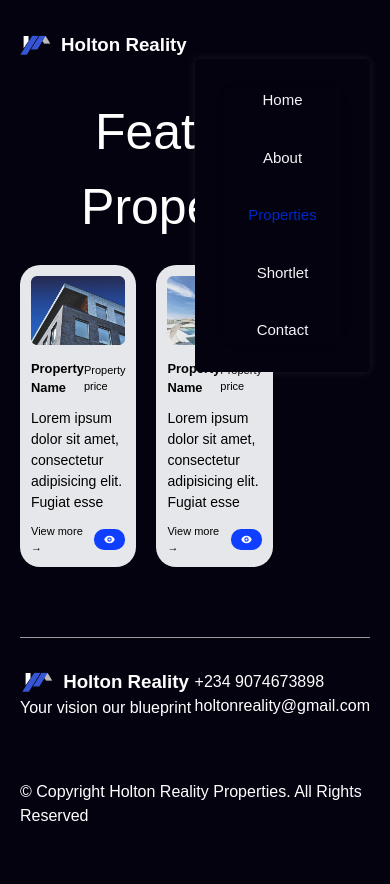
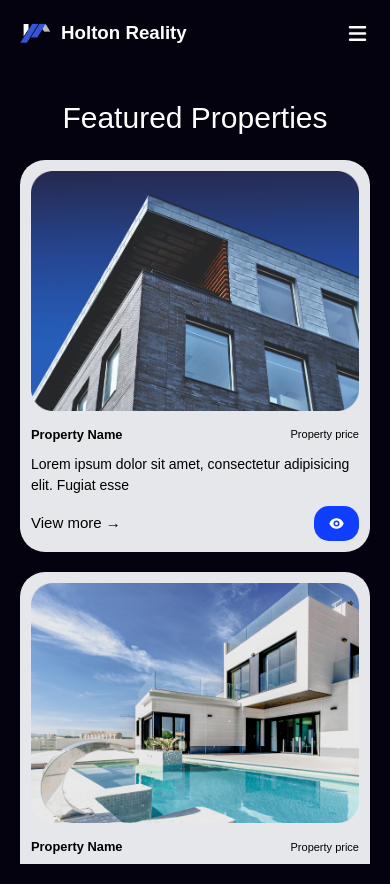
Before and after one commit to CHIDI00/real-estate-website, a React (Vite) app: page /properties in a window 390 px wide. Built offline with nearby package versions, Linux system fonts and the light colour scheme; a web font is replaced by a local one.

Commit message:
responsiveness update

```diff
--- a/src/features/about us/AboutUIs.jsx
+++ b/src/features/about us/AboutUIs.jsx
@@ -1,4 +1,5 @@
 import styled from "styled-components";
+import { device } from "../../ui/devices";
 
 export const AboutStyle = styled.div`
 	display: flex;
@@ -9,6 +10,10 @@ export const AboutStyle = styled.div`
 	height: 100%;
 	padding-top: 70px;
 	background-color: transparent;
+
+	@media screen and (${device.mobileL}) {
+		height: 90;
+	}
 `;
 
 export const Heading = styled.h2`
@@ -22,6 +27,13 @@ export const Heading = styled.h2`
 	span {
 		color: var(--color-primary-300);
 	}
+
+	@media screen and (${device.tablet}) {
+		font-size: 4rem;
+	}
+	@media screen and (${device.mobileL}) {
+		font-size: 3rem;
+	}
 `;
 
 export const ReasonToChooseContainer = styled.div`
@@ -30,6 +42,11 @@ export const ReasonToChooseContainer = styled.div`
 	justify-content: space-between;
 	align-items: center;
 	margin: 4rem 0;
+
+	@media screen and (${device.tablet}) {
+		flex-direction: column;
+		gap: 2rem;
+	}
 `;
 
 export const ImageContainer = styled.div`
@@ -43,6 +60,14 @@ export const ImageContainer = styled.div`
 	clip-path: polygon(0 100%, 100% 100%, 100% 100%, 0% 100%);
 	opacity: 0;
 	transform: translateY(100px);
+
+	@media screen and (${device.tablet}) {
+		width: 100%;
+	}
+
+	@media screen and (${device.mobileL}) {
+		height: 30rem;
+	}
 `;
 
 export const ContentContainer = styled.div`
@@ -52,6 +77,15 @@ export const ContentContainer = styled.div`
 	align-items: flex-start;
 	width: 50%;
 	gap: 2rem;
+
+	@media screen and (${device.tablet}) {
+		display: grid;
+		grid-template-columns: 1fr 1fr;
+		width: 100%;
+	}
+	@media screen and (${device.mobileL}) {
+		grid-template-columns: 1fr;
+	}
 `;
 
 export const InnerContentContainer = styled.div`
@@ -73,6 +107,25 @@ export const TextContent = styled.div`
 		font-size: 2.5rem;
 		color: var(--color-grey-400);
 	}
+
+	@media screen and (${device.tablet}) {
+		p {
+			font-size: 2.5rem;
+		}
+
+		p:nth-child(2) {
+			font-size: 2rem;
+		}
+	}
+	@media screen and (${device.mobileL}) {
+		p {
+			font-size: 2rem;
+		}
+
+		p:nth-child(2) {
+			font-size: 1.5rem;
+		}
+	}
 `;
 
 export const TimelineContainer = styled.div`
@@ -91,11 +144,22 @@ export const TimelineContainer = styled.div`
 		margin-left: -3px;
 		z-index: -1;
 	}
+
+	@media screen and (${device.mobileL}) {
+		margin: 40px auto;
+		&::after {
+			content: "";
+
+			top: 0;
+			left: 5%;
+			z-index: -1;
+		}
+	}
 `;
 
 export const Step = styled.div`
 	position: relative;
-	padding: 10px 50px;
+	padding: 10px 50px 10px 50px;
 	width: 50%;
 
 	opacity: 0;
@@ -106,6 +170,15 @@ export const Step = styled.div`
 	}
 	&.right-container {
 		left: 50%;
+	}
+
+	@media screen and (${device.mobileL}) {
+		width: 100%;
+		padding: 10px 0 10px 50px;
+
+		&.right-container {
+			left: 0;
+		}
 	}
 `;
 
@@ -127,6 +200,15 @@ export const Circle = styled.div`
 
 	&.right-container {
 		left: -20px;
+	}
+
+	@media screen and (${device.mobileL}) {
+		&.right-container {
+			left: 0px;
+		}
+		&.left-container {
+			left: 0px;
+		}
 	}
 `;
 
@@ -156,6 +238,26 @@ export const Content = styled.div`
 		font-size: 1.5rem;
 		line-height: 1.5;
 	}
+
+	@media screen and (${device.mobileL}) {
+		margin-left: 15px;
+
+		&.right-container {
+			text-align: left;
+		}
+
+		&.left-container {
+			text-align: left;
+		}
+
+		h2 {
+			font-size: 2rem;
+		}
+
+		p {
+			font-size: 1.3rem;
+		}
+	}
 `;
 
 export const Spans = styled.span`
@@ -181,4 +283,15 @@ export const Spans = styled.span`
 		border-right: 15px solid var(--color-primary-300);
 		left: -15px;
 	}
+
+	@media screen and (${device.mobileL}) {
+		&.left-container-arrow {
+			left: -15px;
+			border-left: none;
+			border-right: 15px solid var(--color-primary-300);
+		}
+		&.right-container-arrow {
+			left: -15px;
+		}
+	}
 `;
--- a/src/features/home/HomeContent.jsx
+++ b/src/features/home/HomeContent.jsx
@@ -20,10 +20,16 @@ const HomeStyle = styled.div`
 	background-color: transparent;
 
 	@media screen and (${device.tablet}) {
+		justify-content: flex-start;
+		align-items: center;
 		height: 100vh;
+		padding-top: 20px;
+		gap: 0;
 	}
 	@media screen and (${device.mobileL}) {
 		height: 100vh;
+		padding-top: 60px;
+		gap: 2rem;
 	}
 `;
 
@@ -72,15 +78,19 @@ const UpperleftContent = styled.div`
 		-webkit-text-fill-color: transparent;
 	}
 
+	@media screen and (${device.tablet}) {
+		flex-direction: column;
+		height: auto;
+		width: 60%;
+
+		h1 {
+			font-size: 4.5rem;
+		}
+	}
 	@media screen and (${device.mobileL}) {
 		flex-direction: column;
 		height: auto;
 		width: 100%;
-
-		h1 {
-			font-size: 4.5rem;
-			line-height: 1;
-		}
 	}
 `;
 
@@ -96,12 +106,12 @@ const UpperRightContent = styled.div`
 		font-size: 1.5rem;
 	}
 
+	@media screen and (${device.tablet}) {
+		width: 45%;
+	}
+
 	@media screen and (${device.mobileL}) {
 		width: 100%;
-
-		p {
-			font-size: 1.7rem;
-		}
 	}
 `;
 
@@ -127,6 +137,13 @@ const ImageContainer = styled.div`
 
 	opacity: 0;
 	transform: translateY(200px);
+
+	@media screen and (${device.tablet}) {
+		height: 50%;
+	}
+	@media screen and (${device.mobileL}) {
+		height: 40%;
+	}
 `;
 
 const ImageContainerContent = styled.div`
@@ -138,7 +155,7 @@ const ImageContainerContent = styled.div`
 	justify-content: center;
 	align-items: center;
 	background-color: var(--color-grey-50);
-	padding: 1.5rem 2rem;
+	padding: 1.2rem 2rem;
 	border-radius: 20px;
 	width: 70%;
 	z-index: 11;
@@ -146,6 +163,17 @@ const ImageContainerContent = styled.div`
 	p {
 		font-size: 2rem;
 		color: var(--color-grey-900);
+		text-align: center;
+	}
+
+	@media screen and (${device.mobileL}) {
+		bottom: -20px;
+		left: 15%;
+		background-color: var(--color-brand-90);
+		p {
+			font-size: 1.5rem;
+			color: var(--color-grey-50);
+		}
 	}
 `;
 
@@ -187,8 +215,12 @@ const HomeContent = () => {
 						urban living at its finest.
 					</p>
 					<ButtonContainer>
-						<Button>Explore More</Button>
-						<Button variation="transparent">Watch Demo</Button>
+						<Button size="medium" variation="primary">
+							Explore More
+						</Button>
+						<Button size="medium" variation="transparent">
+							Watch Demo
+						</Button>
 					</ButtonContainer>
 				</UpperRightContent>
 			</UpperContent>
--- a/src/features/property/PropertiesContent.jsx
+++ b/src/features/property/PropertiesContent.jsx
@@ -5,6 +5,7 @@ import { useGSAP } from "@gsap/react";
 import { gsap } from "gsap";
 
 import styled from "styled-components";
+import { device } from "../../ui/devices";
 
 const PropertyStyle = styled.div`
 	display: flex;
@@ -22,6 +23,13 @@ const PropertyStyleTitle = styled.div`
 	font-size: 5rem;
 	text-align: center;
 	color: var(--color-grey-0);
+
+	@media screen and (${device.tablet}) {
+		font-size: 4rem;
+	}
+	@media screen and (${device.mobileL}) {
+		font-size: 3rem;
+	}
 `;
 
 const PropertyCardContainer = styled.div`
@@ -29,6 +37,15 @@ const PropertyCardContainer = styled.div`
 	grid-template-columns: 1fr 1fr 1fr 1fr;
 	width: 100%;
 	gap: 2rem;
+
+	@media screen and (${device.tablet}) {
+		grid-template-columns: 1fr 1fr 1fr;
+	}
+
+	@media screen and (${device.mobileL}) {
+		grid-template-columns: 1fr;
+		align-items: center;
+	}
 `;
 
 const PropertyCard = styled.div`
@@ -39,7 +56,7 @@ const PropertyCard = styled.div`
 	gap: 0.7rem;
 	background-color: var(--color-grey-200);
 	color: #000;
-	border-radius: 2rem;
+	border-radius: 2.5rem;
 	padding: 1.1rem;
 
 	opacity: 0;
@@ -105,6 +122,18 @@ const CardButton = styled.div`
 	a {
 		cursor: pointer;
 	}
+
+	@media screen and (${device.mobileL}) {
+		button {
+			padding: 1rem 1.5rem;
+			border-radius: 1.5rem;
+			font-size: 1.5rem;
+		}
+
+		a {
+			font-size: 1.5rem;
+		}
+	}
 `;
 
 gsap.registerPlugin(useGSAP);
@@ -128,6 +157,54 @@ const PropertiesContent = () => {
 			name: "Property Name",
 			price: "Property price",
 			propertyImage: "/property-1.png",
+			description:
+				"Lorem ipsum dolor sit amet, consectetur adipisicing elit. Fugiat esse ",
+		},
+		{
+			id: 2,
+			name: "Property Name",
+			price: "Property price",
+			propertyImage: "/property-2.png",
+			description:
+				"Lorem ipsum dolor sit amet, consectetur adipisicing elit. Fugiat esse ",
+		},
+		{
+			id: 2,
+			name: "Property Name",
+			price: "Property price",
+			propertyImage: "/property-2.png",
+			description:
+				"Lorem ipsum dolor sit amet, consectetur adipisicing elit. Fugiat esse ",
+		},
+		{
+			id: 2,
+			name: "Property Name",
+			price: "Property price",
+			propertyImage: "/property-2.png",
+			description:
+				"Lorem ipsum dolor sit amet, consectetur adipisicing elit. Fugiat esse ",
+		},
+		{
+			id: 2,
+			name: "Property Name",
+			price: "Property price",
+			propertyImage: "/property-2.png",
+			description:
+				"Lorem ipsum dolor sit amet, consectetur adipisicing elit. Fugiat esse ",
+		},
+		{
+			id: 2,
+			name: "Property Name",
+			price: "Property price",
+			propertyImage: "/property-2.png",
+			description:
+				"Lorem ipsum dolor sit amet, consectetur adipisicing elit. Fugiat esse ",
+		},
+		{
+			id: 2,
+			name: "Property Name",
+			price: "Property price",
+			propertyImage: "/property-2.png",
 			description:
 				"Lorem ipsum dolor sit amet, consectetur adipisicing elit. Fugiat esse ",
 		},
--- a/src/features/property/PropertyDetail.jsx
+++ b/src/features/property/PropertyDetail.jsx
@@ -7,6 +7,7 @@ import {
 	HiDocumentText,
 	HiLocationMarker,
 } from "react-icons/hi";
+import { device } from "../../ui/devices";
 
 const PropertyDetailStyle = styled.div`
 	display: flex;
@@ -18,6 +19,7 @@ const PropertyDetailStyle = styled.div`
 	padding-top: 75px;
 	gap: 3rem;
 	background-color: transparent;
+	border: 1px solid red;
 `;
 
 const PropertyImage = styled.div`
@@ -29,6 +31,14 @@ const PropertyImage = styled.div`
 	width: 85%;
 	height: 50rem;
 	border-radius: 8px;
+
+	@media screen and (${device.tablet}) {
+		width: 100%;
+	}
+
+	@media screen and (${device.mobileL}) {
+		flex-direction: column;
+	}
 `;
 
 const PropertyDetailContainer = styled.div`
@@ -37,6 +47,10 @@ const PropertyDetailContainer = styled.div`
 	align-items: flex-start;
 	gap: 10rem;
 	width: 70%;
+
+	@media screen and (${device.tablet}) {
+		width: 100%;
+	}
 `;
 
 const PropertyContentLeft = styled.div`
--- a/src/ui/AppLayout.jsx
+++ b/src/ui/AppLayout.jsx
@@ -33,15 +33,18 @@ const Container = styled.div`
 const NavContainer = styled.div`
 	position: fixed;
 	display: flex;
-	justify-content: center;
-	align-items: center;
+	justify-content: flex-start;
+	align-items: flex-start;
 	width: 120rem;
-	height: 5rem;
+	height: 7rem;
 	z-index: 11;
 
 	@media screen and (${device.tablet}) {
+		top: -1px;
 		padding: 2rem;
 		width: 100%;
+		background-color: var(--color-brand-90);
+		margin-top: 0;
 	}
 
 	@media screen and (${device.mobileL}) {
--- a/src/ui/Button.jsx
+++ b/src/ui/Button.jsx
@@ -11,7 +11,7 @@ const sizes = {
 	`,
 	medium: css`
 		font-size: 1.2rem;
-		padding: 1.1rem 1.6rem;
+		padding: 1.1rem 1.9rem;
 		font-weight: 500;
 	`,
 	large: css`
--- a/src/ui/ImageSlider.jsx
+++ b/src/ui/ImageSlider.jsx
@@ -4,13 +4,13 @@ import { useGSAP } from "@gsap/react";
 import { gsap } from "gsap";
 
 import styled, { css } from "styled-components";
+import { device } from "./devices";
 
 gsap.registerPlugin(useGSAP);
 
 const ImageContainer = styled.div`
 	width: 80%;
 	height: 100%;
-	/* border-radius: 8px; */
 	opacity: 0;
 	transform: translateX(-100);
 
@@ -19,6 +19,11 @@ const ImageContainer = styled.div`
 		width: 100%;
 		height: 100%;
 		/* border-radius: 8px; */
+	}
+
+	@media screen and (${device.tablet}) {
+		width: 100%;
+		border: 1px solid red;
 	}
 `;
 
@@ -80,6 +85,11 @@ const ImagePreview = styled.div`
 						border: none;
 				  `}
 	}
+
+	@media screen and (${device.tablet}) {
+		flex-direction: row;
+		width: 100%;
+	}
 `;
 const ImageSlider = ({ imageUrls }) => {
 	const [currentIndex, setCurrentIndex] = useState(0);
--- a/src/ui/Navbar.jsx
+++ b/src/ui/Navbar.jsx
@@ -1,10 +1,11 @@
-import React from "react";
-import { HiArrowRight } from "react-icons/hi";
+import React, { useState } from "react";
+import { HiArrowRight, HiMenu } from "react-icons/hi";
+import { NavLink } from "react-router-dom";
+import { HiXMark } from "react-icons/hi2";
 import { device } from "../ui/devices";
 
 import styled from "styled-components";
 import Logo from "./Logo";
-import { NavLink } from "react-router-dom";
 
 const NavBarStyle = styled.div`
 	position: relative;
@@ -18,7 +19,7 @@ const MobileNav = styled.div`
 	position: absolute;
 	flex-direction: column;
 	background-color: var(--color-brand-90);
-	box-shadow: 0 0 10px 0 rgba(255, 255, 255, 0.1);
+	box-shadow: -10px 0px 10px rgba(17, 16, 16, 0.5);
 	border-radius: 5px;
 	padding: 2rem;
 	top: 100%;
@@ -34,18 +35,13 @@ const NavStyle = styled.nav`
 	backdrop-filter: blur(10px);
 	background-color: #ffffff1a;
 
-	@media screen and (${device.mobileL}) {
+	@media screen and (${device.tablet}) {
 		display: none;
 	}
 `;
 
 const MobileNavStyle = styled.nav`
-	display: flex;
-	justify-content: center;
-	align-items: center;
-	border-radius: 30px;
 	backdrop-filter: blur(10px);
-	/* background-color: #ffffff1a; */
 `;
 
 const UlStyle = styled.ul`
@@ -106,7 +102,7 @@ const StyledNavLink = styled(NavLink)`
 	}
 `;
 
-const ContactButon = styled.div`
+const ContactButton = styled.div`
 	display: flex;
 	justify-content: center;
 	align-items: center;
@@ -115,12 +111,37 @@ const ContactButon = styled.div`
 	border-radius: 50px;
 	gap: 0.7rem;
 
-	@media screen and (${device.mobileL}) {
+	@media screen and (${device.tablet}) {
 		display: none;
+	}
+`;
+const MobileContactButton = styled.div`
+	display: flex;
+	justify-content: center;
+	align-items: center;
+	padding: 0.6rem 1.5rem;
+	background-color: var(--color-primary-400);
+	border-radius: 50px;
+	gap: 0.7rem;
+`;
+
+const MenuIcon = styled.div`
+	display: none;
+	font-size: 2.5rem;
+	cursor: pointer;
+
+	@media screen and (${device.tablet}) {
+		display: flex;
 	}
 `;
 
 const Navbar = () => {
+	const [showMenu, setShowMenu] = useState(false);
+
+	function toggleMenu() {
+		setShowMenu((showMenu) => !showMenu);
+	}
+
 	return (
 		<NavBarStyle>
 			<Logo />
@@ -143,11 +164,16 @@ const Navbar = () => {
 					</li>
 				</UlStyle>
 			</NavStyle>
-			<ContactButon>
+			<ContactButton>
 				<a href="">Contact us</a>
 				<HiArrowRight />
-			</ContactButon>
+			</ContactButton>
 
+			<MenuIcon onClick={toggleMenu}>
+				{showMenu === true ? <HiXMark /> : <HiMenu />}
+			</MenuIcon>
+
+			{showMenu && (
 				<MobileNav>
 					<MobileNavStyle>
 						<MobileUlStyle>
@@ -168,11 +194,12 @@ const Navbar = () => {
 							</li>
 						</MobileUlStyle>
 					</MobileNavStyle>
-				<ContactButon>
+					<MobileContactButton>
 						<a href="">Contact us</a>
 						<HiArrowRight />
-				</ContactButon>
+					</MobileContactButton>
 				</MobileNav>
+			)}
 		</NavBarStyle>
 	);
 };
```
Lines whose indentation alone changed are shown as unchanged.
